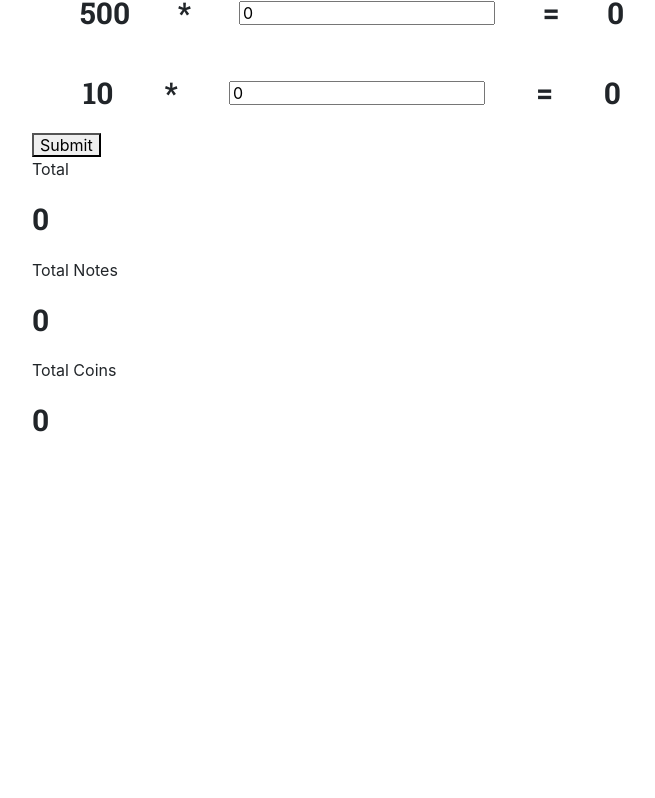
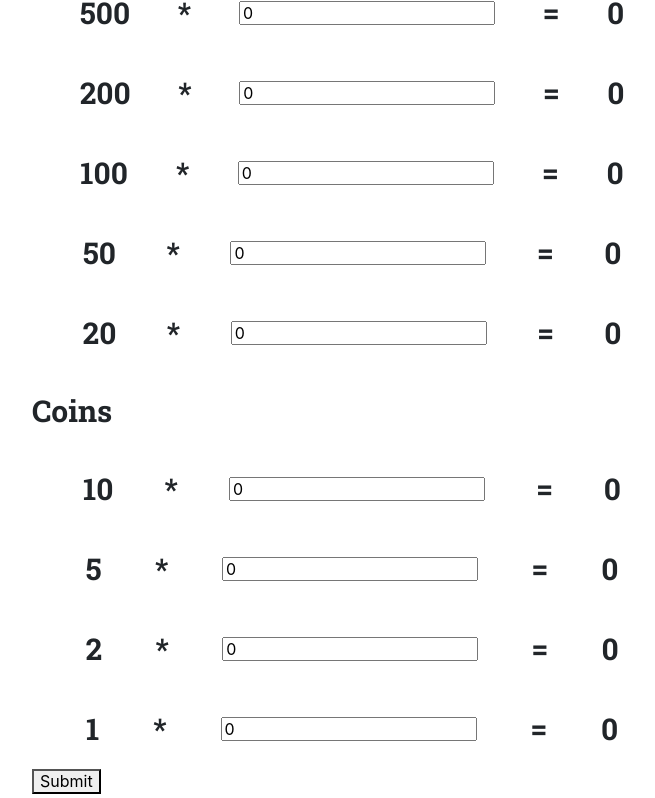
Before and after one commit to balaji1610/basic_react_new, a React (Create React App) app: page /nestedobjectimmer in a window 1280 px wide. Shown: the part 560-1358 px from the top of the page, without its empty margins (50-705 px from the left). Before the commit the page ends 999 px from the top, so only its background shows below. Built offline with nearby package versions, Linux system fonts and the light colour scheme.

Commit message:
All_inputs

```diff
--- a/src/NestedObjectimmer.jsx
+++ b/src/NestedObjectimmer.jsx
@@ -60,6 +60,7 @@ export default function NestedObjectimmer() {
   const handleChange = (e, argument) => {
     const inputValue = Number(e.target.value);
     const insertObject = {
+      //Notes
       500: () => {
         setNestedObject((draft) => {
           draft.notes.fivehundered.numberofnotes = inputValue;
@@ -67,12 +68,55 @@ export default function NestedObjectimmer() {
         });
         setImage(imgeListAll[0]);
       },
+      200: () => {
+        setNestedObject((draft) => {
+          draft.notes.twohundered.numberofnotes = inputValue;
+          draft.notes.twohundered.value = inputValue * 200;
+        });
+      },
+      100: () => {
+        setNestedObject((draft) => {
+          draft.notes.onehundered.numberofnotes = inputValue;
+          draft.notes.onehundered.value = inputValue * 100;
+        });
+      },
+      50: () => {
+        setNestedObject((draft) => {
+          draft.notes.fifty.numberofnotes = inputValue;
+          draft.notes.fifty.value = inputValue * 50;
+        });
+      },
+      20: () => {
+        setNestedObject((draft) => {
+          draft.notes.twenty.numberofnotes = inputValue;
+          draft.notes.twenty.value = inputValue * 20;
+        });
+      },
+      //Coins
       10: () => {
         setNestedObject((draft) => {
           draft.coins.ten.numberofnotes = inputValue;
           draft.coins.ten.value = inputValue * 10;
         });
         setImage(imgeListAll[1]);
+      },
+      5: () => {
+        setNestedObject((draft) => {
+          draft.coins.five.numberofnotes = inputValue;
+          draft.coins.five.value = inputValue * 5;
+        });
+      },
+      2: () => {
+        setNestedObject((draft) => {
+          draft.coins.two.numberofnotes = inputValue;
+          draft.coins.two.value = inputValue * 2;
+        });
+      },
+      1: () => {
+        setNestedObject((draft) => {
+          draft.coins.one.numberofnotes = inputValue;
+          draft.coins.one.value = inputValue * 1;
+        });
       },
     };
 
@@ -98,10 +142,12 @@ export default function NestedObjectimmer() {
 
     const Note_fivehundered = nestedObjct.notes.fivehundered.numberofnotes;
     const Note_twohundered = nestedObjct.notes.twohundered.numberofnotes;
+
     const Note_onehundered = nestedObjct.notes.onehundered.numberofnotes;
+
     const Note_fifty = nestedObjct.notes.fifty.numberofnotes;
     const Note_twenty = nestedObjct.notes.twenty.numberofnotes;
-
+    //coins
     const Coin_Ten = nestedObjct.coins.ten.numberofnotes;
     const Coin_Five = nestedObjct.coins.five.numberofnotes;
     const Coin_Two = nestedObjct.coins.two.numberofnotes;
@@ -124,11 +170,11 @@ export default function NestedObjectimmer() {
       Note_fivehundered,
       Note_twohundered,
       Note_onehundered,
-      Note_onehundered,
       Note_fifty,
       Note_twenty,
     ];
 
+    console.log(ArrayNumberofNotes, "ArrayNumberofNotes");
     const ArrayNumberofCoins = [Coin_Ten, Coin_Five, Coin_Two, Coin_One];
 
     //operations
@@ -187,6 +233,96 @@ export default function NestedObjectimmer() {
           <h1>{nestedObjct.notes.fivehundered.value}</h1>
         </div>
       </div>
+      {/* 200 */}
+      <div className="flex_layout">
+        <div>
+          <h1>200</h1>
+        </div>
+        <div>
+          <h1>*</h1>
+        </div>
+        <div>
+          <input
+            type="number"
+            value={nestedObjct.notes.twohundered.numberofnotes}
+            onChange={(e) => handleChange(e, 200)}
+          />
+        </div>
+        <div>
+          <h1>=</h1>
+        </div>
+        <div>
+          <h1>{nestedObjct.notes.twohundered.value}</h1>
+        </div>
+      </div>
+      {/* 100 */}
+      <div className="flex_layout">
+        <div>
+          <h1>100</h1>
+        </div>
+        <div>
+          <h1>*</h1>
+        </div>
+        <div>
+          <input
+            type="number"
+            value={nestedObjct.notes.onehundered.numberofnotes}
+            onChange={(e) => handleChange(e, 100)}
+          />
+        </div>
+        <div>
+          <h1>=</h1>
+        </div>
+        <div>
+          <h1>{nestedObjct.notes.onehundered.value}</h1>
+        </div>
+      </div>
+      {/* 50 */}
+      <div className="flex_layout">
+        <div>
+          <h1>50</h1>
+        </div>
+        <div>
+          <h1>*</h1>
+        </div>
+        <div>
+          <input
+            type="number"
+            value={nestedObjct.notes.fifty.numberofnotes}
+            onChange={(e) => handleChange(e, 50)}
+          />
+        </div>
+        <div>
+          <h1>=</h1>
+        </div>
+        <div>
+          <h1>{nestedObjct.notes.fifty.value}</h1>
+        </div>
+      </div>
+      {/* 20 */}
+      <div className="flex_layout">
+        <div>
+          <h1>20</h1>
+        </div>
+        <div>
+          <h1>*</h1>
+        </div>
+        <div>
+          <input
+            type="number"
+            value={nestedObjct.notes.twenty.numberofnotes}
+            onChange={(e) => handleChange(e, 20)}
+          />
+        </div>
+        <div>
+          <h1>=</h1>
+        </div>
+        <div>
+          <h1>{nestedObjct.notes.twenty.value}</h1>
+        </div>
+      </div>
+      <h1>Coins</h1>
+      {/* 10 */}
       <div className="flex_layout">
         <div>
           <h1>10</h1>
@@ -208,6 +344,72 @@ export default function NestedObjectimmer() {
           <h1>{nestedObjct.coins.ten.value}</h1>
         </div>
       </div>
+      {/* 5 */}
+      <div className="flex_layout">
+        <div>
+          <h1>5</h1>
+        </div>
+        <div>
+          <h1>*</h1>
+        </div>
+        <div>
+          <input
+            type="number"
+            value={nestedObjct.coins.five.numberofnotes}
+            onChange={(e) => handleChange(e, 5)}
+          />
+        </div>
+        <div>
+          <h1>=</h1>
+        </div>
+        <div>
+          <h1>{nestedObjct.coins.five.value}</h1>
+        </div>
+      </div>
+      {/* 2 */}
+      <div className="flex_layout">
+        <div>
+          <h1>2</h1>
+        </div>
+        <div>
+          <h1>*</h1>
+        </div>
+        <div>
+          <input
+            type="number"
+            value={nestedObjct.coins.two.numberofnotes}
+            onChange={(e) => handleChange(e, 2)}
+          />
+        </div>
+        <div>
+          <h1>=</h1>
+        </div>
+        <div>
+          <h1>{nestedObjct.coins.two.value}</h1>
+        </div>
+      </div>
+      {/* 1 */}
+      <div className="flex_layout">
+        <div>
+          <h1>1</h1>
+        </div>
+        <div>
+          <h1>*</h1>
+        </div>
+        <div>
+          <input
+            type="number"
+            value={nestedObjct.coins.one.numberofnotes}
+            onChange={(e) => handleChange(e, 1)}
+          />
+        </div>
+        <div>
+          <h1>=</h1>
+        </div>
+        <div>
+          <h1>{nestedObjct.coins.one.value}</h1>
+        </div>
+      </div>
 
       <button onClick={handleSubmit}>Submit</button>
       <div>
```
